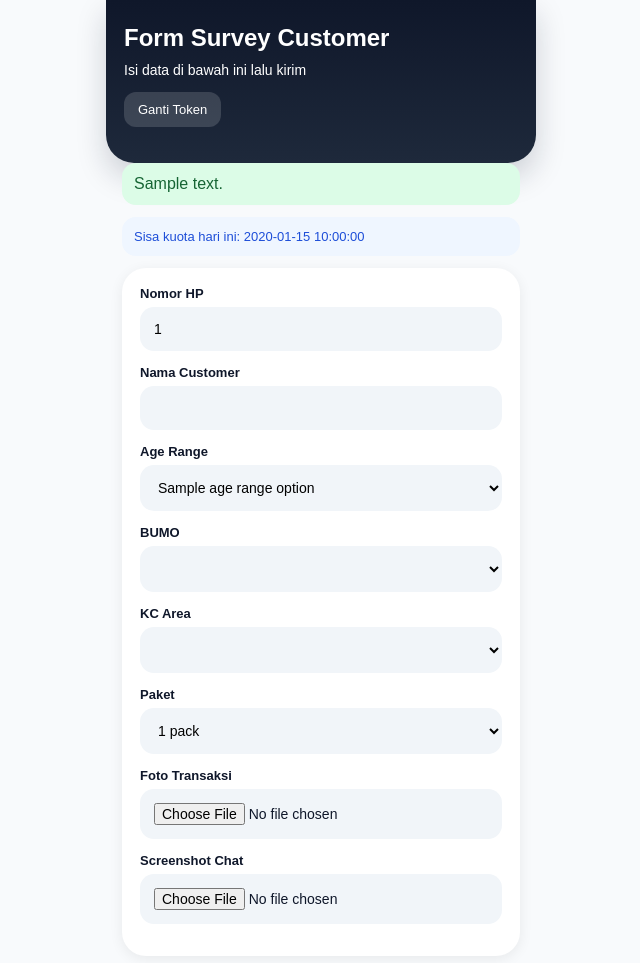
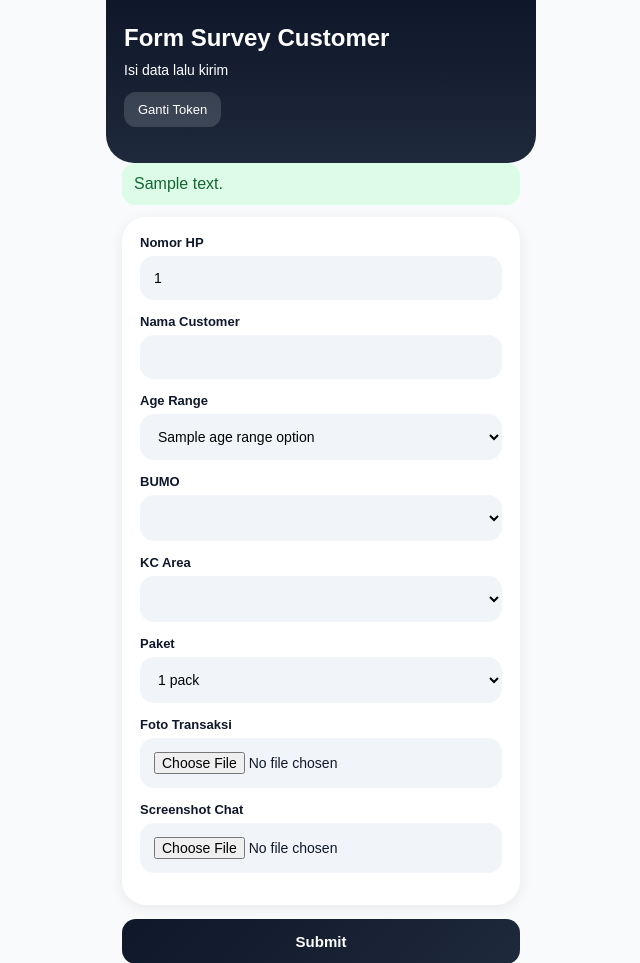
Before and after one commit to Ilham-BTR/Form-App, a Flask app: template templates/user_app.html in a window 1280 px wide. Shown: the top 963 px of the page, without its empty margins (319-959 px from the left). Run offline with Flask 3, Linux system fonts and the light colour scheme; the template is opened without the code that fills it: most values are stand-ins (such as "Sample title", 1, 10 or a date in 2020); lists and menus that the app fills with data are empty; parts of the project's set-up code (start-up, migrations or seed data) failed here and were passed over; some libraries are stand-ins or nearby versions.

Commit message:
Update user_app.html

```diff
--- a/templates/user_app.html
+++ b/templates/user_app.html
@@ -7,7 +7,9 @@
     <title>Form Survey Customer</title>
 
     <style>
-    * { box-sizing: border-box; }
+        * {
+            box-sizing: border-box;
+        }
 
         body {
             margin: 0;
@@ -29,20 +31,25 @@
             padding: 24px 18px 36px;
             border-bottom-left-radius: 28px;
             border-bottom-right-radius: 28px;
-      box-shadow: 0 14px 30px rgba(15, 23, 42, 0.18);
         }
 
-    .hero h1 { margin: 0; font-size: 24px; }
-    .hero p { margin: 10px 0 0; font-size: 14px; }
+        .hero h1 {
+            margin: 0;
+            font-size: 24px;
+        }
+
+        .hero p {
+            margin: 10px 0 0;
+            font-size: 14px;
+        }
 
         .top-actions {
             margin-top: 14px;
-      display: flex;
-      gap: 10px;
         }
 
         .logout-btn {
-      background: rgba(255,255,255,0.15);
+            display: inline-block;
+            background: rgba(255, 255, 255, 0.15);
             color: white;
             text-decoration: none;
             padding: 10px 14px;
@@ -60,10 +67,12 @@
             border-radius: 24px;
             padding: 18px;
             margin-bottom: 14px;
-      box-shadow: 0 3px 14px rgba(0,0,0,0.07);
+            box-shadow: 0 3px 14px rgba(0, 0, 0, 0.07);
         }
 
-    .field { margin-bottom: 14px; }
+        .field {
+            margin-bottom: 14px;
+        }
 
         label {
             display: block;
@@ -72,7 +81,9 @@
             font-weight: bold;
         }
 
-    .input, .select, .file {
+        .input,
+        .select,
+        .file {
             width: 100%;
             border: none;
             background: #f1f5f9;
@@ -84,18 +95,13 @@
         .btn {
             width: 100%;
             border: none;
-      background: linear-gradient(135deg,#0f172a,#1e293b);
+            background: linear-gradient(135deg, #0f172a, #1e293b);
             color: white;
             border-radius: 14px;
             padding: 14px;
             font-size: 15px;
             font-weight: bold;
             cursor: pointer;
-    }
-
-    .btn:hover {
-      transform: translateY(-1px);
-      box-shadow: 0 6px 18px rgba(0,0,0,0.2);
         }
 
         .error {
@@ -113,15 +119,6 @@
             padding: 12px;
             margin-bottom: 12px;
         }
-
-    .quota-box {
-      background: #eff6ff;
-      color: #1d4ed8;
-      border-radius: 14px;
-      padding: 12px;
-      margin-bottom: 12px;
-      font-size: 13px;
-    }
     </style>
 </head>
 
@@ -131,10 +128,10 @@
 
         <div class="hero">
             <h1>Form Survey Customer</h1>
-    <p>Isi data di bawah ini lalu kirim</p>
+            <p>Isi data lalu kirim</p>
 
             <div class="top-actions">
-      <!-- ✅ Admin Page sudah dihapus -->
+                <!-- ✅ hanya logout -->
                 <a href="/logout" class="logout-btn">Ganti Token</a>
             </div>
         </div>
@@ -149,16 +146,9 @@
             <div class="success">{{ success_message }}</div>
             {% endif %}
 
-    {% if remaining_today is not none %}
-      <div class="quota-box">
-        Sisa kuota hari ini: {{ remaining_today }}
-      </div>
-    {% endif %}
-
             <form method="post" enctype="multipart/form-data">
 
                 <div class="card">
-
                     <div class="field">
                         <label>Nomor HP</label>
                         <input class="input" name="phone_number" value="{{ assigned_phone_number }}" readonly>
@@ -217,4 +207,5 @@
     </div>
 
 </body>
+
 </html>
```
Lines whose indentation alone changed are shown as unchanged.
